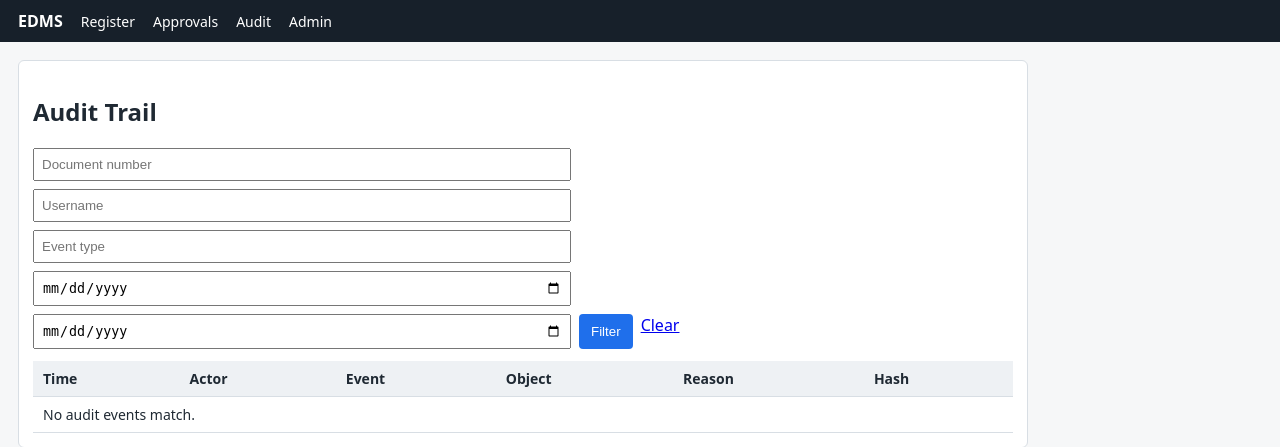
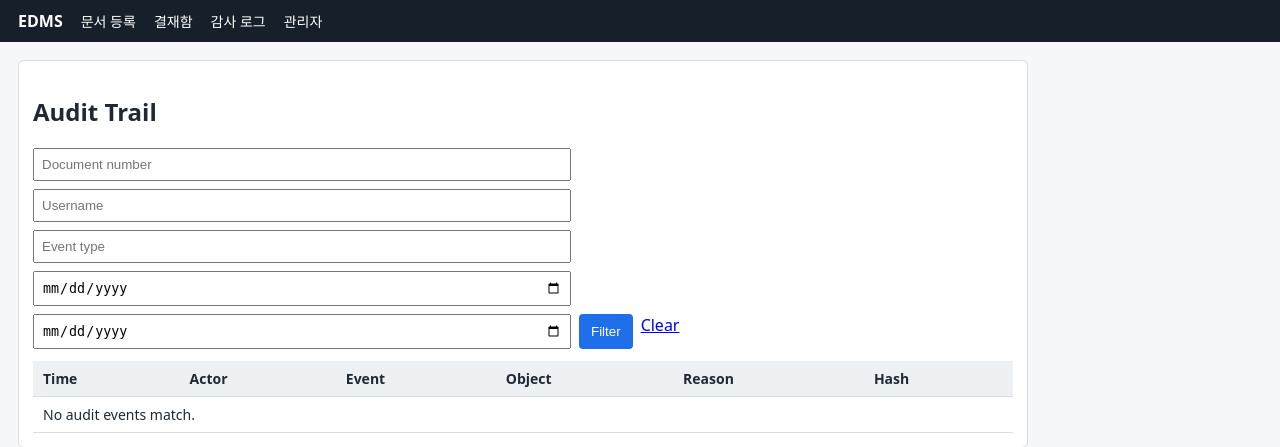
Before and after one commit to spuhaha18/DMS, a Django app: page /audit/ in a window 1280 px wide. Shown: the top 447 px of the page. Run offline with Django 5.2, Linux system fonts and the light colour scheme; the visitor is signed in with stand-in values (Sample User, id 1); data comes from the database, SQL or seed files in the repository; data that the repository does not hold is empty.

Commit message:
i18n(templates): Korean base.html navigation

```diff
--- a/templates/base.html
+++ b/templates/base.html
@@ -1,5 +1,6 @@
+{% load i18n %}
 <!doctype html>
-<html lang="en">
+<html lang="ko">
 <head>
   <meta charset="utf-8">
   <meta name="viewport" content="width=device-width, initial-scale=1">
@@ -21,10 +22,10 @@
 <body>
 <header>
   <strong>EDMS</strong>
-  <a href="{% url 'documents:register' %}">Register</a>
-  <a href="{% url 'approvals:task_list' %}">Approvals</a>
-  <a href="{% url 'audit:event_list' %}">Audit</a>
-  <a href="{% url 'admin:index' %}">Admin</a>
+  <a href="{% url 'documents:register' %}">{% trans "문서 등록" %}</a>
+  <a href="{% url 'approvals:task_list' %}">{% trans "결재함" %}</a>
+  <a href="{% url 'audit:event_list' %}">{% trans "감사 로그" %}</a>
+  <a href="{% url 'admin:index' %}">{% trans "관리자" %}</a>
 </header>
 <main>
   {% for message in messages %}<p>{{ message }}</p>{% endfor %}
```
